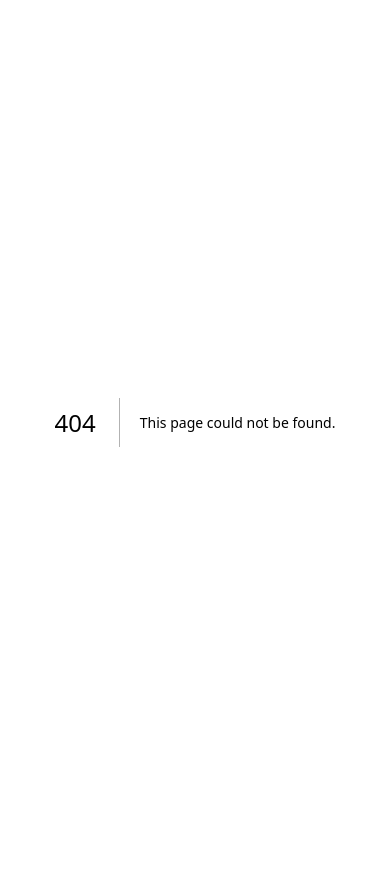
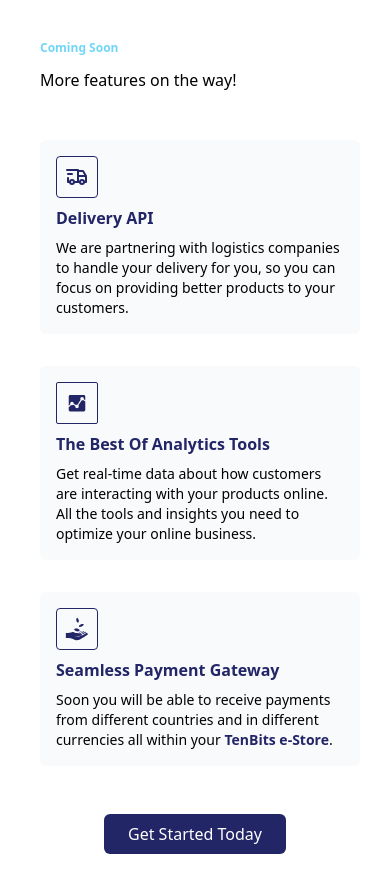
Before and after one commit to SageKyle/tenbits, a Next.js app in the folder frontend/: page /home/ComingSoon in a window 390 px wide. Before the commit this address had no page. Before the commit the page ends 844 px from the top, so only its background shows below. Built offline with nearby package versions, Linux system fonts and the light colour scheme.

Commit message:
add responsive styles to components

```diff
--- a/frontend/src/pages/home/Benefits.jsx
+++ b/frontend/src/pages/home/Benefits.jsx
@@ -16,7 +16,7 @@ export default function Benefits() {
 				<span className="text-primary font-semibold"> TenBits e-Store </span>
 				gives you.
 			</p>
-			<section className="grid items-center justify-start gap-8 my-12">
+			<section className="grid grid-cols-[repeat(auto-fit,_minmax(20rem,1fr))] gap-8 my-12">
 				<div className="bg-slate-50 p-4 rounded-md">
 					<Image
 						src={fastIcon}
@@ -35,7 +35,7 @@ export default function Benefits() {
 					</p>
 				</div>
 				<div className="bg-slate-50 p-4 rounded-md">
-					<div className="border border-primary p-2 rounded-sm flex w-fit">
+					<div className="border border-primary p-2 aspect-square rounded-full flex w-fit">
 						<Image
 							src={reachIcon}
 							height={30}
--- /dev/null
+++ b/frontend/src/pages/home/ComingSoon.jsx
@@ -0,0 +1,88 @@
+import PrimaryBtn from '@/components/PrimaryBtn'
+import { DiGoogleAnalytics } from 'react-icons/di'
+import { GiReceiveMoney } from 'react-icons/gi'
+import { TbTruckDelivery } from 'react-icons/tb'
+
+export default function ComingSoon() {
+	return (
+		<article className="container p-10">
+			<h3 className="text-secondary text-xs font-bold capitalize mb-3">
+				coming soon
+			</h3>
+			<p>More features on the way!</p>
+			<section className="grid grid-cols-[repeat(auto-fit,_minmax(20rem,1fr))] gap-8 my-12">
+				<div className="bg-slate-50 p-4 rounded-md">
+					{/* <Image
+						src={fastIcon}
+						height={30}
+						width={30}
+						objectFit="fill"
+						loading="lazy"
+					/> */}
+					<div className="text-primary border border-primary p-2 rounded flex w-fit">
+						<TbTruckDelivery className="text-2xl " />
+					</div>
+					<h5 className="mt-2 text-primary capitalize font-bold">
+						Delivery API
+					</h5>
+					<p className="mt-2 text-sm">
+						We are partnering with logistics companies to handle your delivery
+						for you, so you can focus on providing better products to your
+						customers.
+					</p>
+				</div>
+				<div className="bg-slate-50 p-4 rounded-md">
+					<div className="border border-primary p-2 rounded-sm flex w-fit">
+						<div className="text-primary flex w-fit">
+							<DiGoogleAnalytics className="text-2xl " />
+						</div>
+					</div>
+					<h5 className="mt-2 text-primary capitalize font-bold">
+						The best of analytics tools
+					</h5>
+					<p className="mt-2 text-sm">
+						Get real-time data about how customers are interacting with your
+						products online. All the tools and insights you need to optimize
+						your online business.
+					</p>
+				</div>
+				<div className="bg-slate-50 p-4 rounded-md">
+					<div className="text-primary border border-primary p-2 rounded flex w-fit">
+						<GiReceiveMoney className="text-2xl " />
+					</div>
+					<h5 className="mt-2 text-primary capitalize font-bold">
+						Seamless payment gateway
+					</h5>
+					<p className="mt-2 text-sm">
+						Soon you will be able to receive payments from different countries
+						and in different currencies all within your
+						<span className="text-primary font-semibold"> TenBits e-Store</span>
+						.
+					</p>
+				</div>
+			</section>
+			<div className="w-full flex justify-center">
+				<PrimaryBtn link="auth/register" text="get started today" />
+			</div>
+		</article>
+	)
+}
+
+// this might be useful sometime in the future
+{
+	/*
+<div className="bg-slate-50 p-4 rounded-md">
+<div className="text-primary border border-primary p-2 rounded-full flex w-fit">
+    <FaHandshake className="text-2xl " />
+</div>
+<h5 className="mt-2 text-primary capitalize font-bold">
+    Your virtual employee
+</h5>
+<p className="mt-2 text-sm">
+    Not enough time to manage your business both online and offline?
+    Soon you'll be able to add an alternate account to manage your
+    e-Store.
+</p>
+</div>
+*/
+}
--- /dev/null
+++ b/frontend/src/pages/home/Contact.jsx
@@ -0,0 +1,8 @@
+export default function Contact() {
+	return (
+		<article className="container">
+			<h3>Need a customized website?</h3>
+			<p>Get in touch with our team today.</p>
+		</article>
+	)
+}
--- a/frontend/src/pages/home/Features.jsx
+++ b/frontend/src/pages/home/Features.jsx
@@ -1,80 +1,89 @@
 import shopIcon from '@/assets/icons/shop.svg'
-import CirclePattern from '@/assets/images/demo_circle.svg'
 import PrimaryBtn from '@/components/PrimaryBtn'
 import Image from 'next/image'
+import { IoPulseOutline, IoShareSocial } from 'react-icons/io5'
+import { TbSocial } from 'react-icons/tb'
 
 export default function Features() {
 	return (
-		<article className="p-20 relative after:bg-feature-pattern bg-primary-dark bg-blend-darken after:bg-cover after:w-full after:block after:absolute after:z-10 after:inset-0">
-			<h2 className="text-white text-2xl font-bold ">
+		<article className="container p-10 block relative bg-accent z-[2]">
+			{/* background clip path */}
+			<div className="absolute block z-[-1] inset-0 bg-primary [clip-path:polygon(0_4%,_100%_0%,_100%_85%,_0%_100%)]"></div>
+
+			<h3 className="text-secondary text-xs font-bold capitalize mb-3">
 				What makes TenBits stand out
-			</h2>
+			</h3>
 			<p className="text-white">
-				Here are some of the awesome features{' '}
-				<span className="text-accent font-bold">TenBits</span> delivers
+				Here are some of the awesome features baked into{' '}
+				<span className="text-accent font-semibold">TenBits e-Store</span>.
 			</p>
-			<section className="flex items-center justify-start gap-4 flex-wrap my-12">
-				<div className="w-[28%] bg-slate-200 p-4 rounded-lg">
-					<Image
-						src={CirclePattern}
-						height={30}
-						width={30}
-						objectFit="fill"
-						loading="lazy"
-						className="bg-primary p-4"
-					/>
-					<p className="mt-4">
-						Lorem ipsum dolor sit, amet consectetur adipisicing elit. Possimus,
-						doloribus. Impedit error optio maiores quae, suscipit consectetur,
-						nam sunt non, recusandae cum exercitationem minima illo.
+			<section className="grid grid-cols-[repeat(auto-fit,_minmax(20rem,1fr))] gap-6 flex-wrap my-12">
+				<div className=" bg-slate-50 p-4 rounded-md shadow-md">
+					<div className="border border-primary p-2 rounded flex w-fit">
+						<Image
+							src={shopIcon}
+							height={30}
+							width={30}
+							objectFit="fill"
+							loading="lazy"
+							className=""
+						/>
+					</div>
+					<h5 className="mt-2 capitalize text-primary font-bold">
+						your e-commerce marketplace
+					</h5>
+					<p className="mt-2 text-sm">
+						Display your products in style. Showcase high-quality images,
+						detailed descriptions, and multiple product views to entice
+						customers and drive sales.
 					</p>
 				</div>
-				<div className="w-[28%] bg-slate-200 p-4 rounded-lg">
-					<Image
-						src={shopIcon}
-						height={30}
-						width={30}
-						objectFit="fill"
-						loading="lazy"
-					/>
-					<p className="mt-4">
-						Lorem ipsum dolor sit, amet consectetur adipisicing elit. Possimus,
-						doloribus. Impedit error optio maiores quae, suscipit consectetur,
-						nam sunt non, recusandae cum exercitationem minima illo.
+				<div className=" bg-slate-50 p-4 rounded-md">
+					<div className="text-primary border border-primary p-2 rounded flex w-fit">
+						<IoPulseOutline className="text-2xl " />
+					</div>
+					<h5 className="mt-2 capitalize text-primary font-bold">
+						Built with SEO in mind
+					</h5>
+					<p className="mt-2 text-sm">
+						Get noticed by search engines and potential customers. Our built-in
+						SEO tools make it easy to optimize your website's content, so you
+						rank higher in search results
 					</p>
 				</div>
-				<div className="w-[28%] bg-slate-200 p-4 rounded-lg">
-					<Image
-						src={shopIcon}
-						height={30}
-						width={30}
-						objectFit="fill"
-						loading="lazy"
-					/>
-					<p className="mt-4">
-						Lorem ipsum dolor sit, amet consectetur adipisicing elit. Possimus,
-						doloribus. Impedit error optio maiores quae, suscipit consectetur,
-						nam sunt non, recusandae cum exercitationem minima illo.
+				<div className=" bg-slate-50 p-4 rounded-md">
+					<div className="text-primary border border-primary p-2 rounded flex w-fit">
+						<IoShareSocial className="text-2xl " />
+					</div>
+					<h5 className="mt-2 capitalize text-primary font-bold">
+						A simple link to your online world
+					</h5>
+					<p className="mt-2 text-sm">
+						Elevate your brand presence. Get a free, unique and memorable link
+						to share with your customers to make your business stand out.
 					</p>
 				</div>
-				<div className="w-[28%] bg-slate-200 p-4 rounded-lg">
-					<Image
-						src={shopIcon}
-						height={30}
-						width={30}
-						objectFit="fill"
-						loading="lazy"
-					/>
-					<p className="mt-4">
-						Lorem ipsum dolor sit, amet consectetur adipisicing elit. Possimus,
-						doloribus. Impedit error optio maiores quae, suscipit consectetur,
-						nam sunt non, recusandae cum exercitationem minima illo.
+				<div className=" bg-slate-50 p-4 rounded-md shadow-md">
+					<div className="text-primary border border-primary p-2 rounded flex w-fit">
+						<TbSocial className="text-2xl " />
+					</div>
+					<h5 className="mt-2 capitalize text-primary font-bold">
+						Social media integration
+					</h5>
+					<p className="mt-2 text-sm">
+						Expand your online presence seamlessly. Integrate your social media
+						accounts to connect with customers, promote your products, and drive
+						traffic to your store
 					</p>
 				</div>
 			</section>
-			<div className="w-full flex justify-center">
-				<PrimaryBtn link="auth/register" text="register now" />
-			</div>
+			{/* <div className="w-full flex justify-center">
+				<PrimaryBtn
+					link="auth/register"
+					styles={'shadow-md'}
+					text="register now"
+				/>
+			</div> */}
 		</article>
 	)
 }
--- a/frontend/src/pages/index.js
+++ b/frontend/src/pages/index.js
@@ -1,6 +1,8 @@
 import Footer from '@/components/Footer'
 import Hero from '@/components/Hero'
 import Benefits from './home/Benefits'
+import ComingSoon from './home/ComingSoon'
+import Contact from './home/Contact'
 import Features from './home/Features'
 import Highlight from './home/Highlight'
 
@@ -11,6 +13,8 @@ export default function Home() {
 			<Highlight />
 			<Benefits />
 			<Features />
+			<ComingSoon />
+			<Contact />
 			<Footer />
 		</main>
 	)
```
